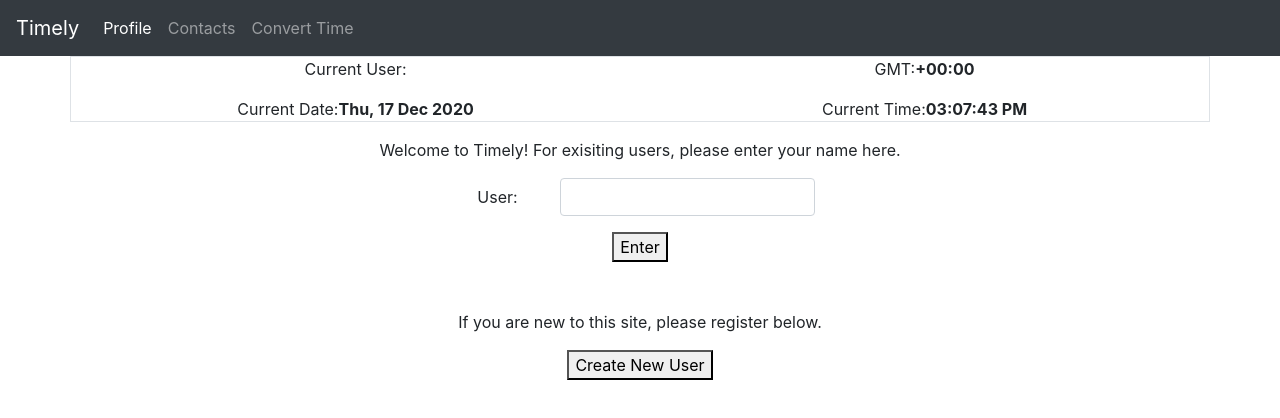
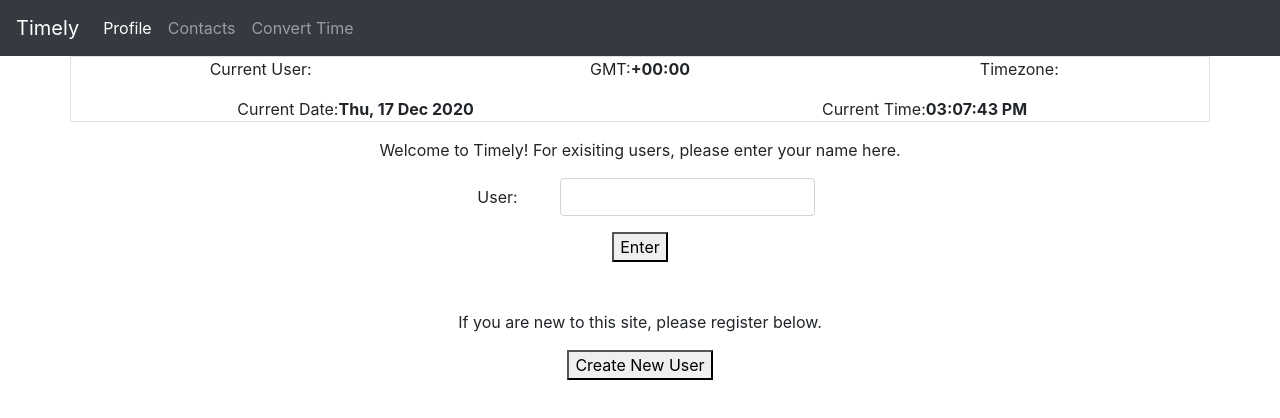
Before and after one commit to kalyak/timely, a React (Create React App) app in the folder timely/: page / in a window 1280 px wide. Shown: the top 418 px of the page. Built offline with nearby package versions, Linux system fonts and the light colour scheme.

Commit message:
change http to https

```diff
--- a/timely/src/components/Login.js
+++ b/timely/src/components/Login.js
@@ -18,7 +18,7 @@ const Login = ({
     setContacts([]);
 
     const setUserTime = (data) => {
-      //console.log(setUserEmail);
+      console.log("setUserEmail", setUserEmail);
       setUserEmail(data.email);
       setCurrTimezone(data.timezone);
     };
--- a/timely/src/components/TimeNow.js
+++ b/timely/src/components/TimeNow.js
@@ -15,10 +15,16 @@ const TimeNow = ({ user, currentTime, setCurrentTime, currTimezone }) => {
   return (
     <div className='container border text-center'>
       <div className='row align-self-start'>
-        <div className='col'>Current User: {user}</div>{" "}
+        <div className='col'>
+          Current User: <span className='font-weight-bold'>{user}</span>
+        </div>
         <div className='col'>
           GMT:
           <span className='font-weight-bold'>{currentTime.gmt}</span>
+        </div>
+        <div className='col'>
+          Timezone:
+          <span className='font-weight-bold'>{currTimezone}</span>
         </div>
       </div>
       <div className='row mt-3'>
--- a/timely/src/components/axios_functions.js
+++ b/timely/src/components/axios_functions.js
@@ -5,7 +5,7 @@ const retrieveZones = (countryCode, q) => {
   //console.log(countryCode, q);
   axios
     .get(
-      `http://api.timezonedb.com/v2.1/list-time-zone?key=${key}&format=json&country=${countryCode}&fields=zoneName`
+      `https://api.timezonedb.com/v2.1/list-time-zone?key=${key}&format=json&country=${countryCode}&fields=zoneName`
     )
     .then((response) => {
       //console.log(response.data.zones[0].zoneName);
--- a/timely/src/components/firebase/firebase_functions.js
+++ b/timely/src/components/firebase/firebase_functions.js
@@ -69,7 +69,7 @@ const addUser = (formData) => {
 };
 
 const retrieveUser = (userName, setUserTime) => {
-  //console.log(setUserTime);
+  // console.log(setUserTime);
   db.collection(`users`)
     .doc(userName)
     .get()
```
